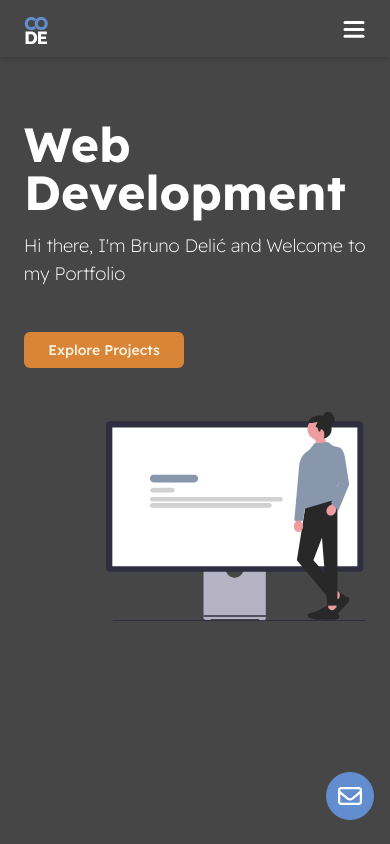
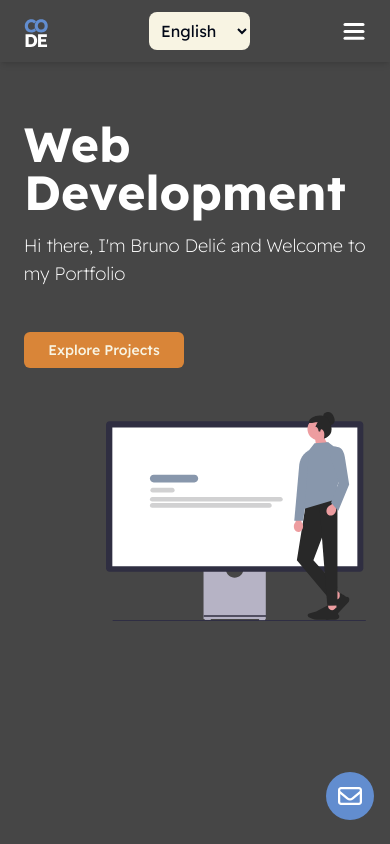
Before and after one commit to BDelic11/My-Web-Portfolio, a Next.js app: page /en in a window 390 px wide. Shown: the top 844 px of the page. Built offline with nearby package versions, Linux system fonts and the light colour scheme.

Commit message:
Fix: language changer works

```diff
--- a/components/Header.tsx
+++ b/components/Header.tsx
@@ -61,6 +61,8 @@ const Header = ({ locale }: any) => {
                 height={32}
                 priority
               />
+
+              <LanguageChanger locale={locale} />
               <MenuToggle toggle={handleToggleHamburger} />
             </div>
 
--- a/components/LanguageChanger.tsx
+++ b/components/LanguageChanger.tsx
@@ -35,9 +35,9 @@ export default function LanguageChanger({ locale }: LanguageSwitchProps) {
   };
 
   return (
-    <div className="m-auto mt-4 md:right-6 top-6">
+    <div className="m-auto md:absolute  md:right-6 top-6">
       <select
-        className="m-auto p-2 text-base rounded-lg bg-off-white hover:bg-aevum-orange hover:scale-110 hover:text-white transition-all duration-500"
+        className="m-auto p-2 text-base rounded-lg bg-off-white md:hover:bg-aevum-orange hover:scale-110 md:hover:text-white transition-all duration-500"
         value={locale}
         onChange={handleChange}
       >
--- a/components/Navbar.tsx
+++ b/components/Navbar.tsx
@@ -32,8 +32,6 @@ const Navbar: React.FC<NavbarProps> = ({ setIsOpen, className, locale }) => {
             {...navbarIcon}
           />
         ))}
-
-        <LanguageChanger locale={locale} />
       </ul>
     </nav>
   );
```
